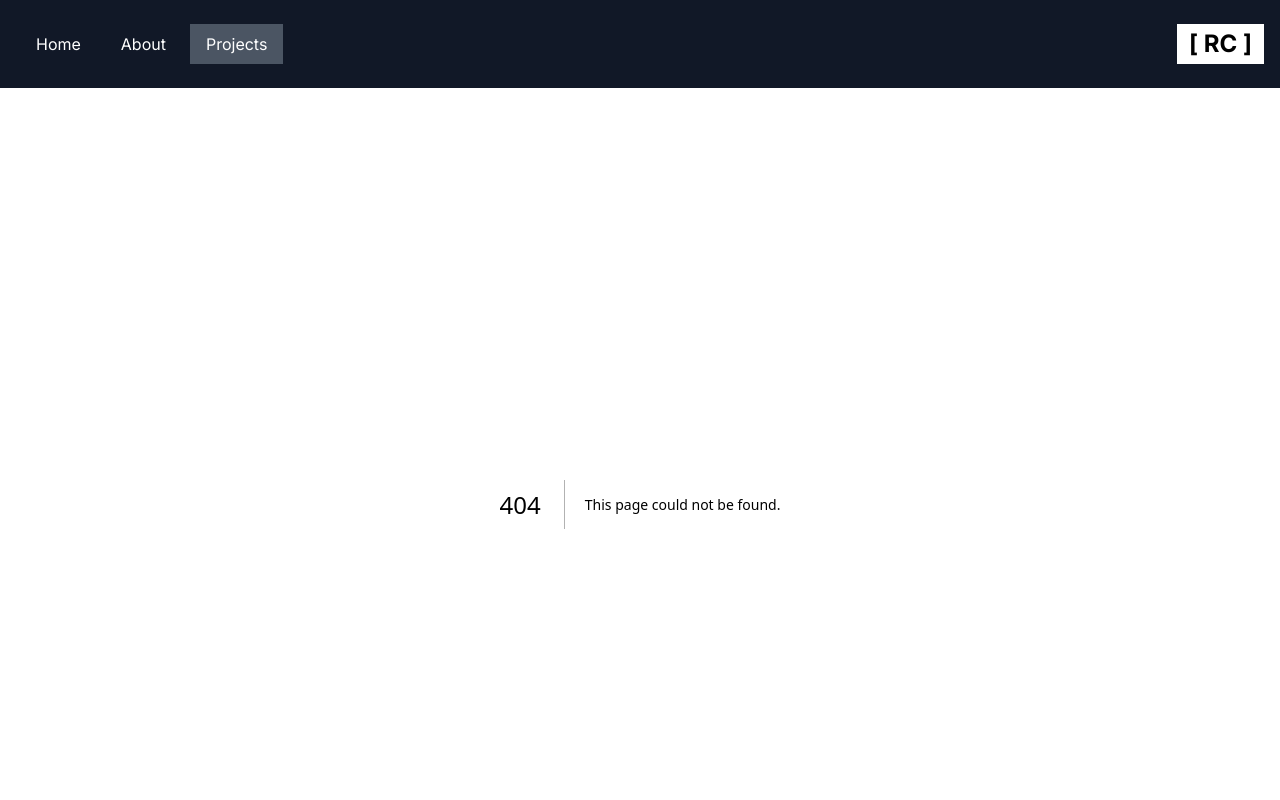
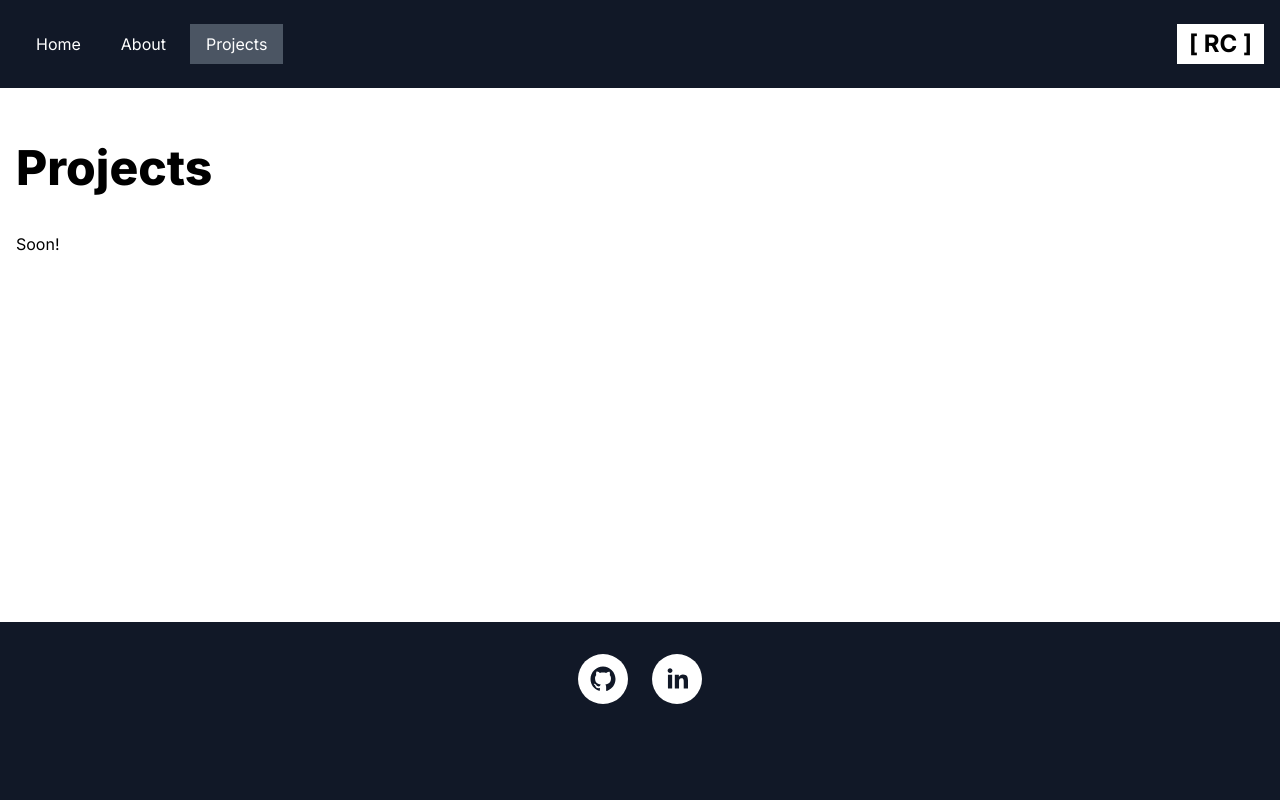
Before and after one commit to rcaldeiradev/Rafael-Caldeira, a Next.js app: page /projects in a window 1280 px wide. Before the commit this address had no page. Shown: the top 800 px of the page. Built offline with nearby package versions, Linux system fonts and the light colour scheme.

Commit message:
Solving 404s with placeholder pages

```diff
--- /dev/null
+++ b/src/app/about/page.tsx
@@ -0,0 +1,16 @@
+import PageTitle from "@/components/layout/PageTitle";
+
+export const metadata = {
+  title: 'About | Rafael Caldeira',
+  description: 'Soon',
+}
+
+export default function ProjetosPage() {
+  return (
+    <div className="container mx-auto">
+      <PageTitle titleText="About" />
+
+      <div>Soon!</div>
+    </div>
+  );
+}
--- a/src/app/components/FeaturedProjects.tsx
+++ b/src/app/components/FeaturedProjects.tsx
@@ -13,7 +13,7 @@ interface CardsList extends Array<CardItem> {}
 const cards: CardsList = [
   {
     title: 'Benzel-Busch',
-    href: '/projects/benzel-busch',
+    href: '/projects',
     tags: [
       'Drupal',
       'React',
@@ -22,14 +22,14 @@ const cards: CardsList = [
   },
   {
     title: 'MIT Quest',
-    href: '/projects/mit-quest-for-intelligence',
+    href: '/projects',
     tags: [
       'Drupal 10',
     ],
   },
   {
     title: 'DomusVi',
-    href: '/projects/domusvi',
+    href: '/projects',
     tags: [
       'Drupal 7',
       'Apache Solr'
--- a/src/app/globals.scss
+++ b/src/app/globals.scss
@@ -1,3 +1,4 @@
 @tailwind base;
+@tailwind components;
 @tailwind utilities;
 @tailwind screens;
--- a/src/app/projetos/page.tsx
+++ b/src/app/projects/page.tsx
@@ -1,4 +1,4 @@
-import SectionTitle from "@/components/layout/SectionTitle";
+import PageTitle from "@/components/layout/PageTitle";
 
 export const metadata = {
   title: 'Projetos | Rafael Caldeira',
@@ -7,12 +7,10 @@ export const metadata = {
 
 export default function ProjetosPage() {
   return (
-    <div className={'text-center'}>
-      <SectionTitle titleText="Projetos" />
+    <div className="container mx-auto">
+      <PageTitle titleText="Projects" />
 
-      <div>
-        Em brevis.
-      </div>
+      <div>Soon!</div>
     </div>
   );
 }
--- /dev/null
+++ b/src/components/layout/PageTitle.tsx
@@ -0,0 +1,12 @@
+interface PageTitleProps {
+  titleText: string,
+  className?: string,
+}
+
+export default function PageTitle({ titleText, className }: PageTitleProps) {
+  return (
+    <h1 className={`font-extrabold text-4xl lg:text-5xl mb-10 mt-4 lg:my-10 ${className}`}>
+      {titleText}
+    </h1>
+  )
+}
```
